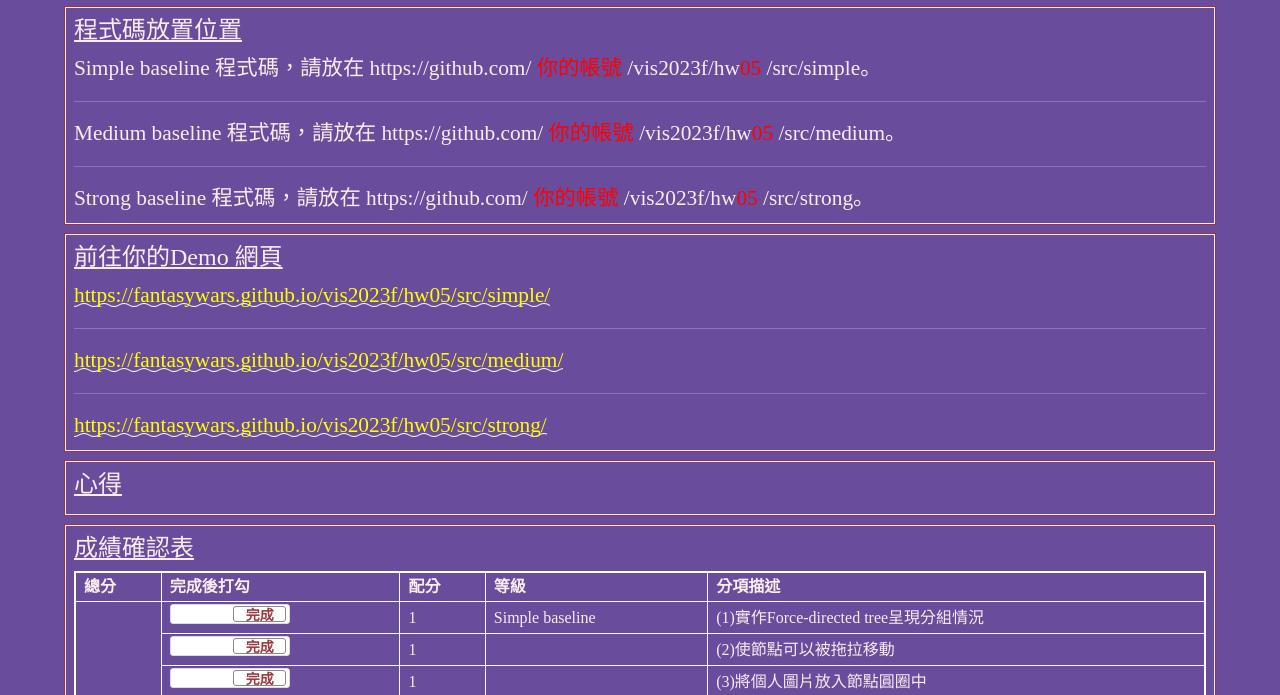
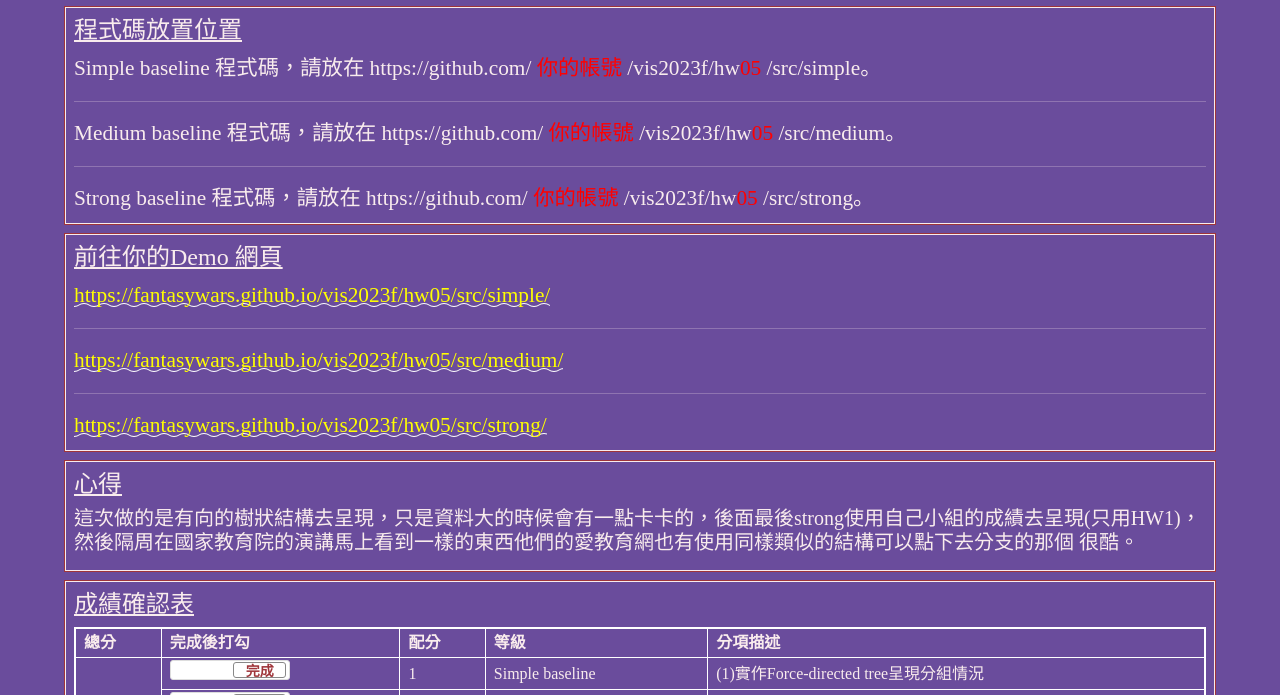
Before and after one commit to fantasywars/vis2023f, a plain HTML site: page hw05/index.html in a window 1280 px wide. Shown: the part 86-781 px from the top of the page. Drawn offline with nearby package versions, Linux system fonts and the light colour scheme.

Commit message:
Update index.html

```diff
--- a/hw05/index.html
+++ b/hw05/index.html
@@ -227,7 +227,7 @@
     <div class="col-md-12 twenty">
       <h4><u>心得</u></h4>
       <h5>
-
+        這次做的是有向的樹狀結構去呈現，只是資料大的時候會有一點卡卡的，後面最後strong使用自己小組的成績去呈現(只用HW1)，然後隔周在國家教育院的演講馬上看到一樣的東西他們的愛教育網也有使用同樣類似的結構可以點下去分支的那個 很酷。
       </div>
   </div>
 
```
